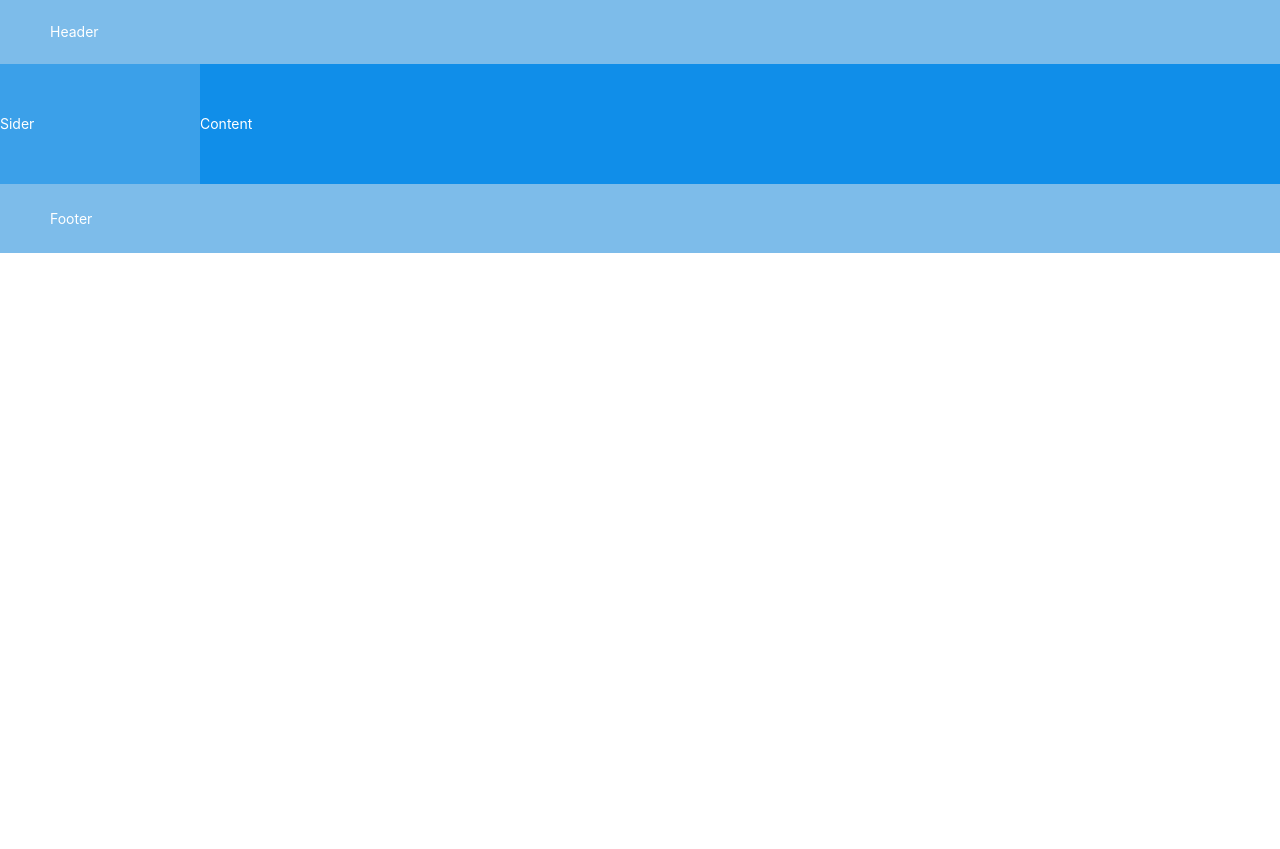
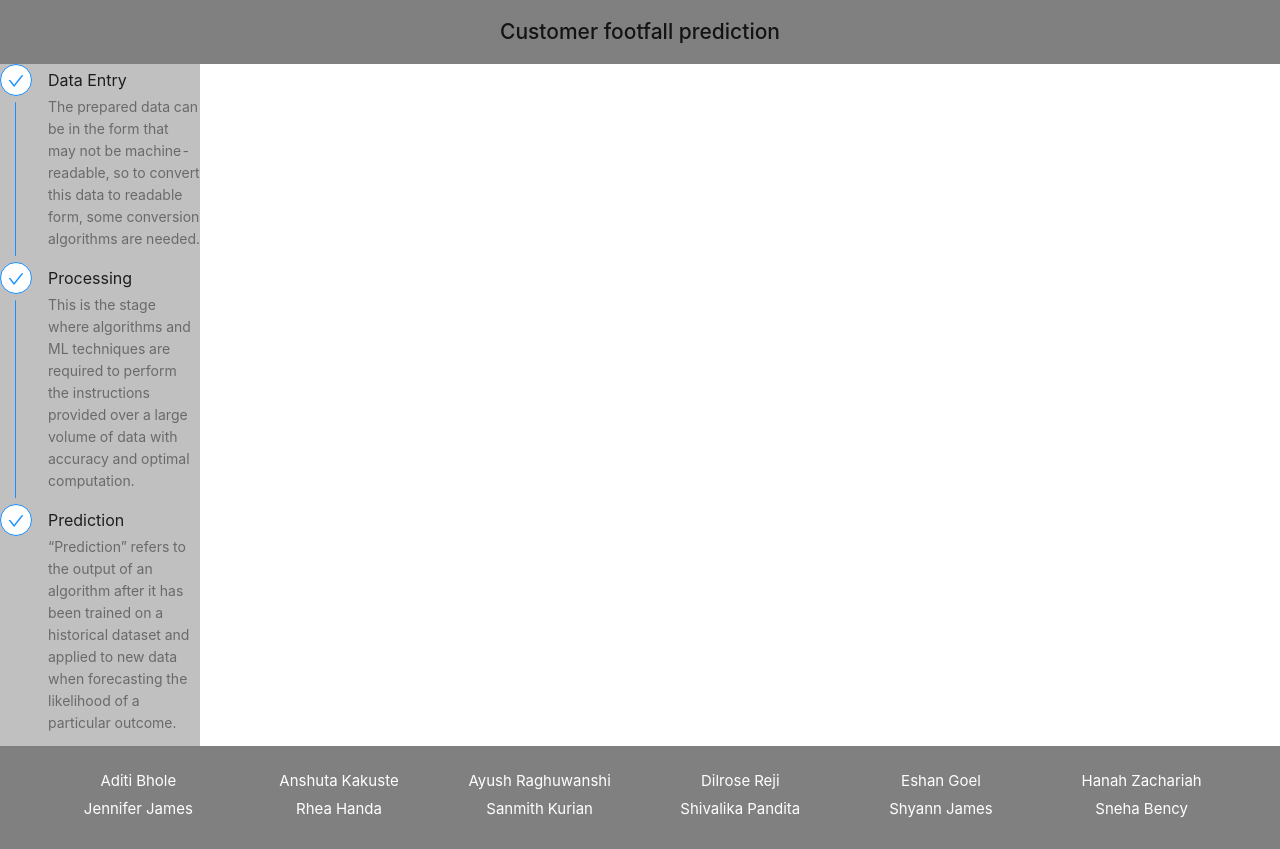
Before and after one commit to ayushraghuwanshi7500/ml-miniproject-sem6, a React (Create React App) app: page / in a window 1280 px wide. Before the commit the page ends 800 px from the top, so only its background shows below. Built offline with nearby package versions, Linux system fonts and the light colour scheme.

Commit message:
sider, footer component added

```diff
--- a/src/App.css
+++ b/src/App.css
@@ -6,13 +6,13 @@
 .ant-layout-header,
 .ant-layout-footer {
   color: #fff;
-  background: #7dbcea;
+  background: #808080;
 }
 [data-theme='dark'] .ant-layout-header {
-  background: #6aa0c7;
+  background: #808080;
 }
 [data-theme='dark'] .ant-layout-footer {
-  background: #6aa0c7;
+  background: #808080;
 }
 .ant-layout-footer {
   line-height: 1.5;
@@ -20,19 +20,20 @@
 .ant-layout-sider {
   color: #fff;
   line-height: 120px;
-  background: #3ba0e9;
+
+  background: #c0c0c0;
 }
 [data-theme='dark'] .ant-layout-sider {
-  background: #3499ec;
+  background: #c0c0c0;
 }
 .ant-layout-content {
   min-height: 120px;
   color: #fff;
   line-height: 120px;
-  background: rgba(16, 142, 233, 1);
+  background: #ffffff;
 }
 [data-theme='dark'] .ant-layout-content {
-  background: #107bcb;
+  background: #ffffff;
 }
 > .code-box-demo > .ant-layout + .ant-layout {
   margin-top: 48px;
--- a/src/App.js
+++ b/src/App.js
@@ -1,16 +1,24 @@
 import './App.css';
 import { Layout } from 'antd';
+import SiderContent from './components/SiderContent';
+import FooterContent from './components/FooterContent';
 const { Header, Footer, Sider, Content } = Layout;
 function App() {
   return (
     <>
       <Layout>
-        <Header>Header</Header>
+        <Header>
+          <h1 style={{ textAlign: 'center' }}>Customer footfall prediction</h1>{' '}
+        </Header>
         <Layout>
-          <Sider>Sider</Sider>
+          <Sider>
+            <SiderContent />
+          </Sider>
           <Content>Content</Content>
         </Layout>
-        <Footer>Footer</Footer>
+        <Footer>
+          <FooterContent />
+        </Footer>
       </Layout>
     </>
   );
--- /dev/null
+++ b/src/components/FooterContent.jsx
@@ -0,0 +1,56 @@
+import React from 'react';
+import { Row, Col } from 'antd';
+const FooterContent = () => {
+  const mystyle = {
+    textAlign: 'center',
+    Rowor: '#171717',
+    fontSize: 15,
+    marginBottom: 5
+  };
+  return (
+    <>
+      <Row gutter={24}>
+        <Col className='gutter-row' style={mystyle} span={4}>
+          Aditi Bhole
+        </Col>
+        <Col className='gutter-row' style={mystyle} span={4}>
+          Anshuta Kakuste
+        </Col>
+        <Col className='gutter-row' style={mystyle} span={4}>
+          Ayush Raghuwanshi
+        </Col>
+        <Col className='gutter-row' style={mystyle} span={4}>
+          Dilrose Reji
+        </Col>
+        <Col className='gutter-row' style={mystyle} span={4}>
+          Eshan Goel
+        </Col>
+        <Col className='gutter-row' style={mystyle} span={4}>
+          Hanah Zachariah
+        </Col>
+      </Row>
+      <Row gutter={24}>
+        <Col className='gutter-row' style={mystyle} span={4}>
+          Jennifer James
+        </Col>
+        <Col className='gutter-row' style={mystyle} span={4}>
+          Rhea Handa
+        </Col>
+        <Col className='gutter-row' style={mystyle} span={4}>
+          Sanmith Kurian
+        </Col>
+        <Col className='gutter-row' style={mystyle} span={4}>
+          Shivalika Pandita
+        </Col>
+        <Col className='gutter-row' style={mystyle} span={4}>
+          Shyann James
+        </Col>
+        <Col className='gutter-row' style={mystyle} span={4}>
+          Sneha Bency
+        </Col>
+      </Row>
+    </>
+  );
+};
+
+export default FooterContent;
--- /dev/null
+++ b/src/components/SiderContent.jsx
@@ -0,0 +1,28 @@
+import React from 'react';
+import { Steps, Divider } from 'antd';
+// const { Steps, Divider } = antd;
+
+const { Step } = Steps;
+
+const SiderContent = () => {
+  return (
+    <div>
+      <Steps current={3} direction='vertical'>
+        <Step
+          title='Data Entry'
+          description='The prepared data can be in the form that may not be machine-readable, so to convert this data to readable form, some conversion algorithms are needed. '
+        />
+        <Step
+          title='Processing'
+          description='This is the stage where algorithms and ML techniques are required to perform the instructions provided over a large volume of data with accuracy and optimal computation.'
+        />
+        <Step
+          title='Prediction'
+          description='“Prediction” refers to the output of an algorithm after it has been trained on a historical dataset and applied to new data when forecasting the likelihood of a particular outcome.'
+        />
+      </Steps>
+    </div>
+  );
+};
+
+export default SiderContent;
```
